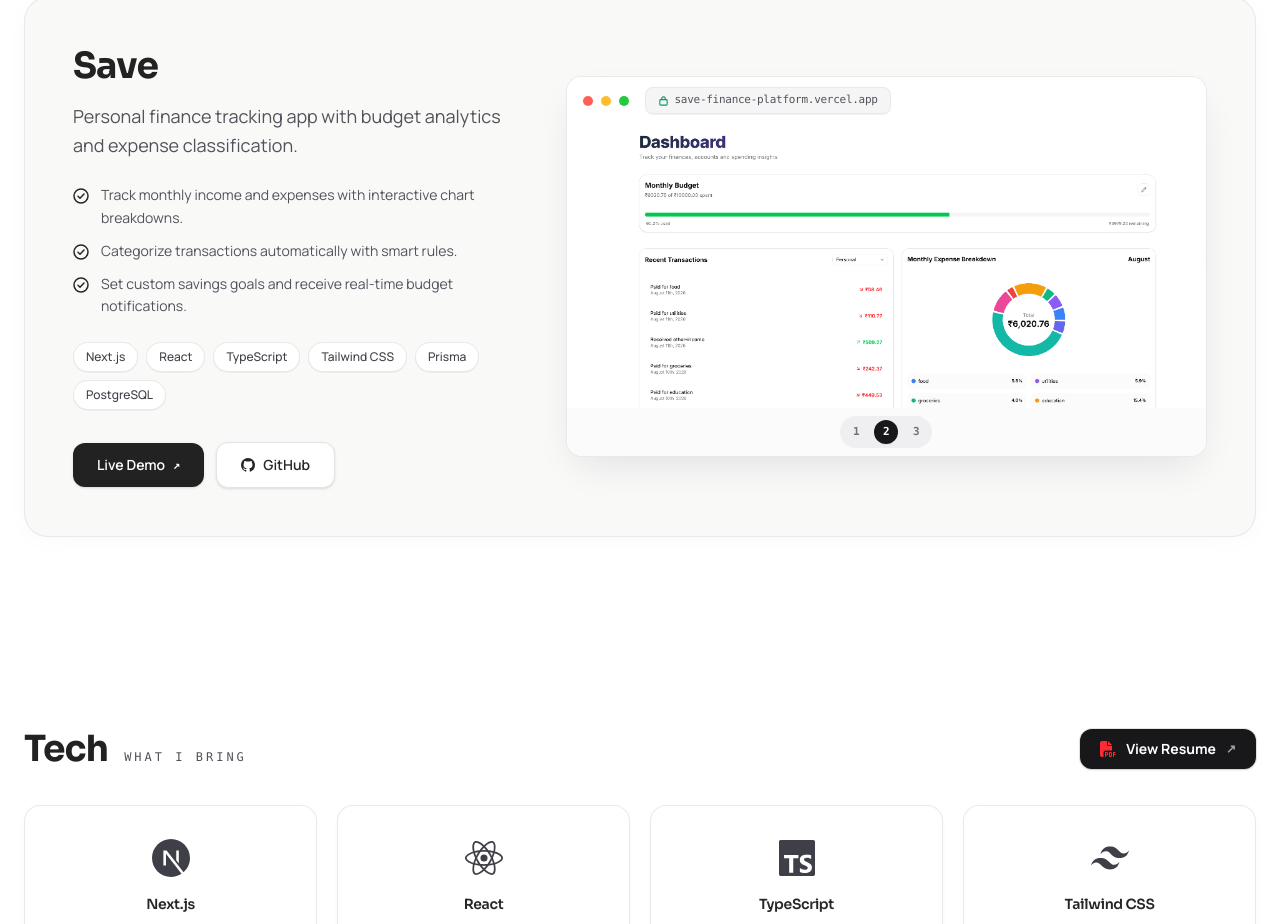
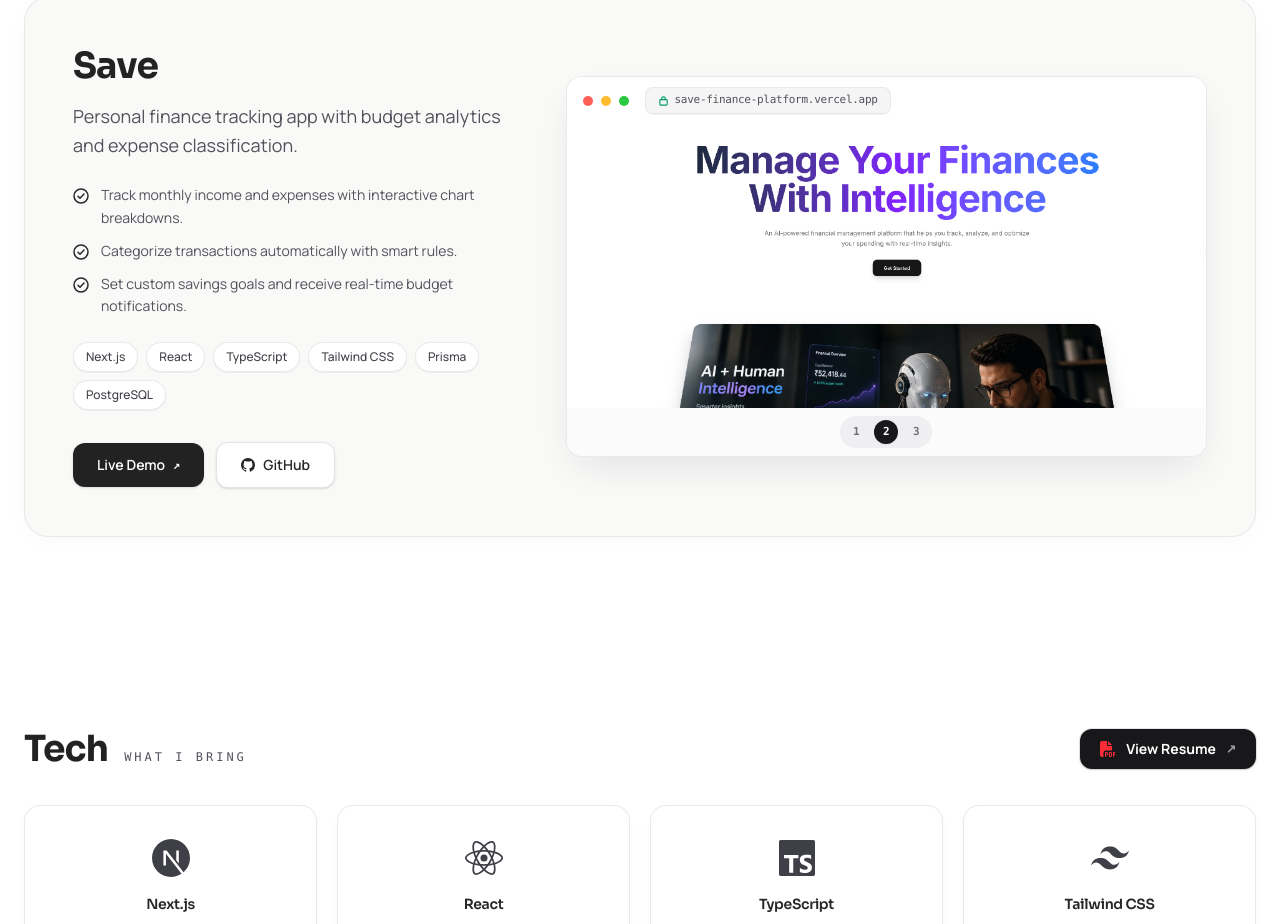
Before and after one commit to abhishek-vetal/portfolio, a Next.js app: page / in a window 1280 px wide. Shown: the part 1836-2760 px from the top of the page. Built offline with nearby package versions, Linux system fonts and the light colour scheme.

Commit message:
Set Save carousel order to Landing -> Personal -> Dashboard

```diff
--- a/src/app/page.tsx
+++ b/src/app/page.tsx
@@ -49,8 +49,8 @@ const FEATURED_PROJECTS = [
     github: "https://github.com/abhishek-vetal/save",
     screenshots: [
       { src: "/save-landing.png", label: "Landing" },
+      { src: "/save-overview.png", label: "Personal" },
       { src: "/save-dashboard.png", label: "Dashboard" },
-      { src: "/save-overview.png", label: "Personal" },
     ],
   },
 ];
```
